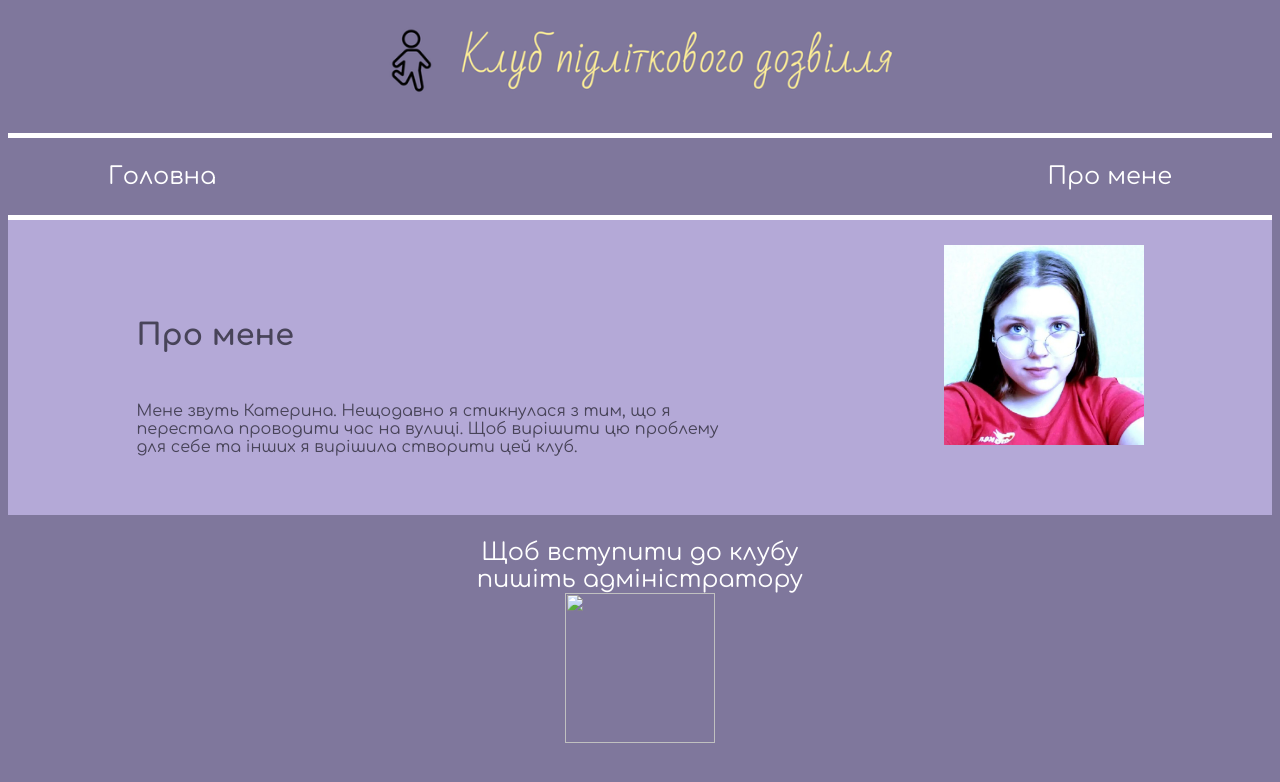
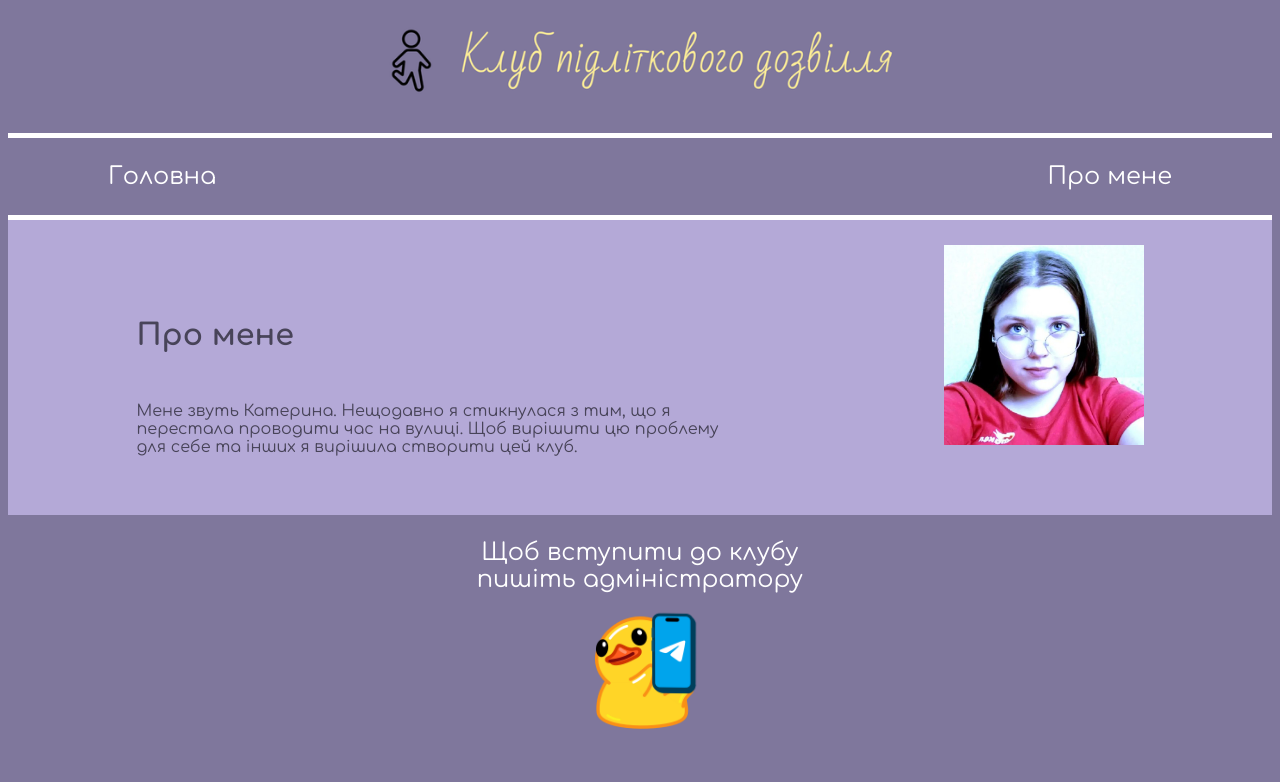
Before and after one commit to KramarenkoKaterina/relise, a plain HTML site: page index2.html in a window 1280 px wide. Drawn offline with Linux system fonts and the light colour scheme.

Commit message:
Update index2.html

```diff
--- a/index2.html
+++ b/index2.html
@@ -24,7 +24,7 @@
         </main>
         <footer>
             <div class="contacts">
-                <p>Щоб вступити до клубу<br>пишіть адміністратору <br><a href="https://t.me/kandi_kat8"><img class="footer-img" src="folder/ytka_telegram" width="150px" height="150px"/></a></p>
+                <p>Щоб вступити до клубу<br>пишіть адміністратору <br><a href="https://t.me/kandi_kat8"><img class="footer-img" src="folder/ytka_telegram.png" width="150px" height="150px"/></a></p>
             </div>
         </footer>
 </html>
```
